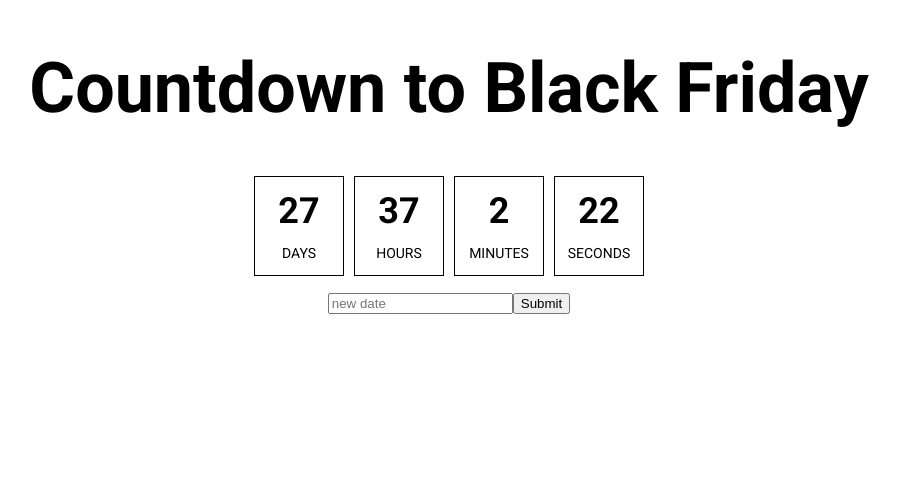
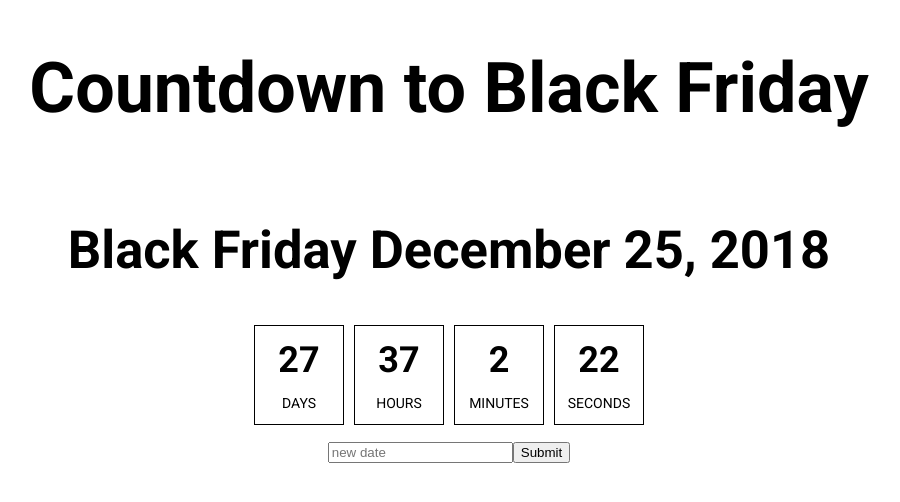
Before and after one commit to heshamelmasry77/countdown, a React (Create React App) app in the folder react-ui/: page / in a window 1280 px wide. Shown: the top 502 px of the page, without its empty margins (191-1091 px from the left). Built offline with nearby package versions, Linux system fonts and the light colour scheme.

Commit message:
adding state and updating the state as an example

```diff
--- a/react-ui/src/components/Countdown/index.js
+++ b/react-ui/src/components/Countdown/index.js
@@ -1,13 +1,30 @@
 import React from "react";
-import {Component} from "react";
+import { Component } from "react";
 // eslint-disable-next-line
 import "./styles/Countdown.css";
 
 class Countdown extends Component {
+  constructor(props) {
+    super(props);
+    this.state = {
+      deadline: "December 25, 2018"
+    };
+    this.changeDeadline = this.changeDeadline.bind(this);
+  }
+
+  changeDeadline() {
+    this.setState({
+      deadline: "November 25, 2018"
+    });
+  }
+
   render() {
     return (
       <div className="Countdown">
         <h1>Countdown to Black Friday</h1>
+        <h2>
+          Black Friday {this.state.deadline}
+        </h2>
         <div className="values-container">
           <div className="clock-days"><span className="date-values">27</span><span
             className="date-names">days</span></div>
@@ -20,7 +37,9 @@ class Countdown extends Component {
         </div>
         <div>
           <input placeholder='new date'/>
-					<button>Submit</button>
+          <button onClick={() => this.changeDeadline()}>
+            Submit
+          </button>
         </div>
       </div>
     );
```
Lines whose indentation alone changed are shown as unchanged.
